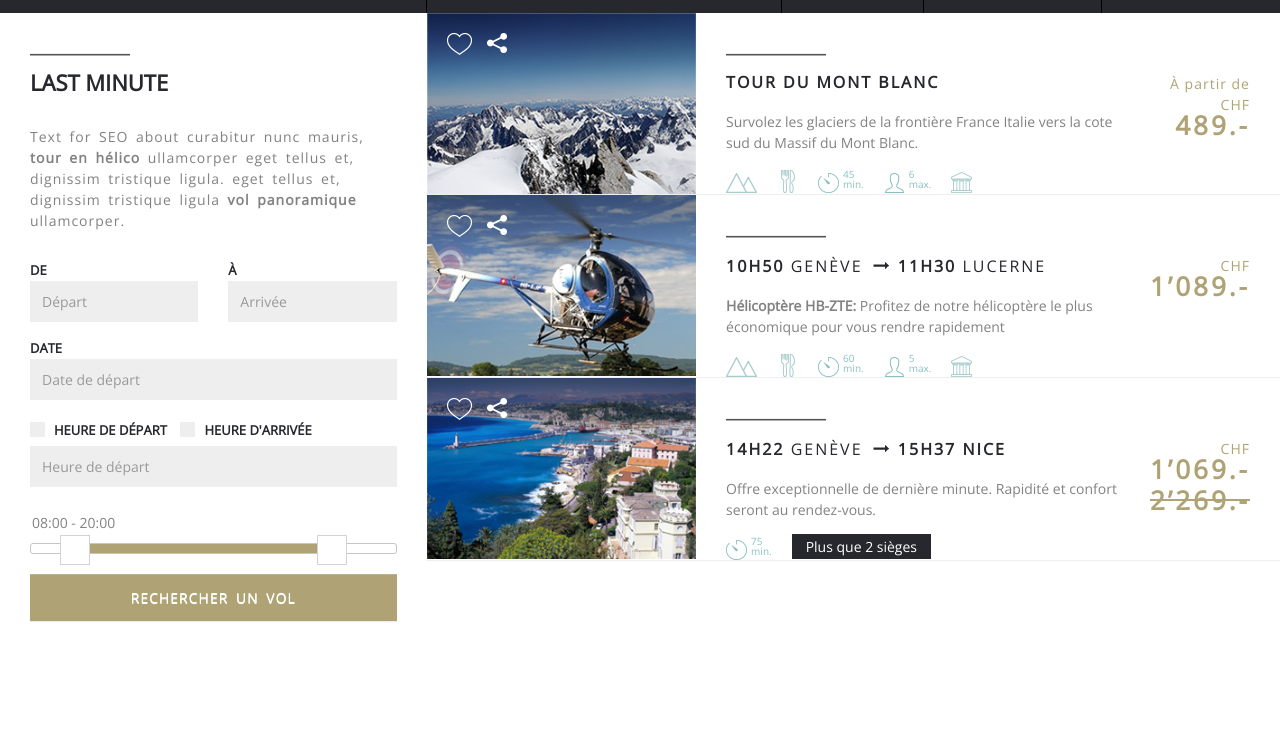
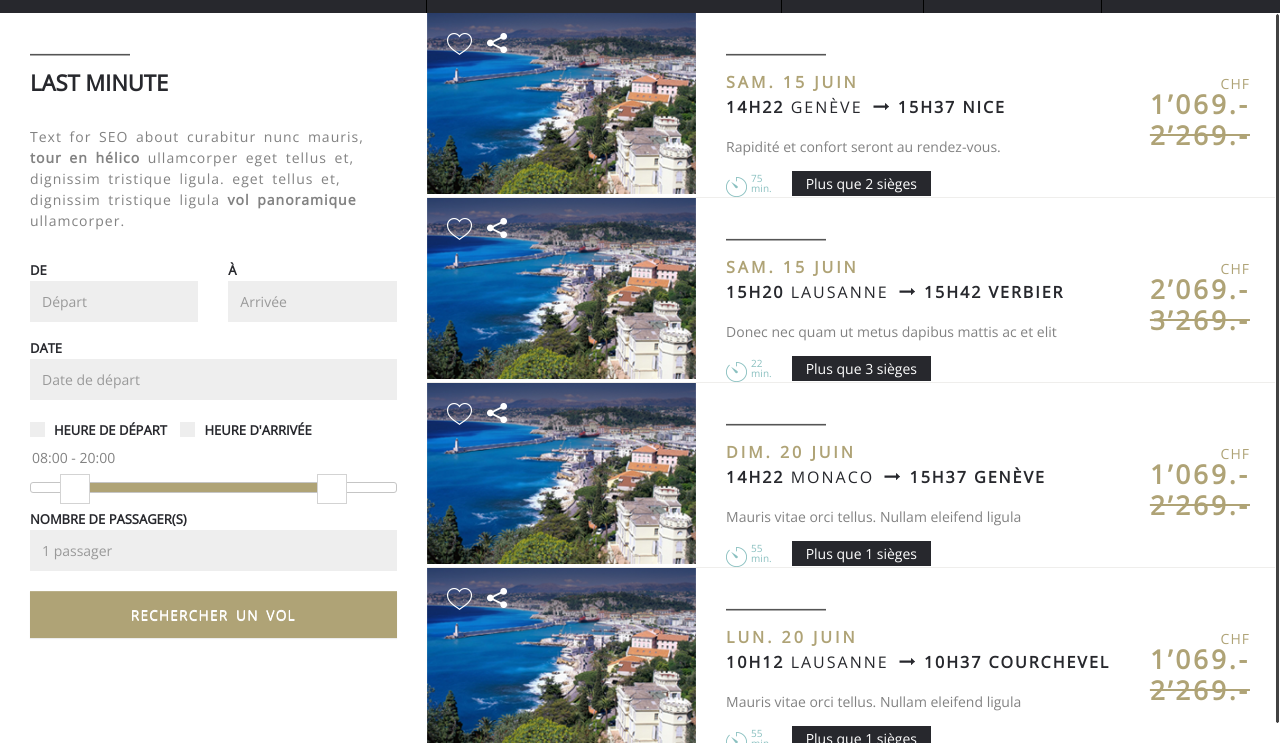
Before and after one commit to sonvq-qsoftvn/2015_freelance5, a plain HTML site: page lastminute.html in a window 1280 px wide. Shown: the part 57-800 px from the top of the page. Drawn offline with nearby package versions, Linux system fonts and the light colour scheme.

Commit message:
commit private and scrollable

```diff
--- a/css/Site.css
+++ b/css/Site.css
@@ -107,7 +107,7 @@ form .checkbox-inline { padding-left: 0px; font-weight: bold; margin-bottom: 5px
 form .checkbox-inline+.checkbox-inline { margin-top: 5px; }
 form input[type='checkbox'] { opacity: 0; float: left; width: 15px; }
 form a { color: #afa376; }
-form input#time-range { background: #fff; color: #828282; }
+form input#time-range { background: #fff; color: #828282; height: 22px; margin-bottom: 14px; }
 input[type='checkbox'] + span.lbl-checkbox { margin: 0; clear: none; padding: 5px 0 4px 24px; cursor: pointer; background: url('../images/website/uncheck-checkbox.png') left center no-repeat; }
 input[type='checkbox']:checked + span.lbl-checkbox { background-image: url('../images/website/checked-checkbox.png'); }
 
@@ -149,12 +149,13 @@ p.description-box { font-size: 14px; color: #828282; padding: 27px 0 15px 0; let
 .form-filter { padding-top: 3px; }
 .item-list { padding: 0; }
 .single-item { border-bottom: 1px solid #efeeec; }
-.title-item  { font-size: 16px; color: #27282d; line-height: 13px; text-transform: uppercase; font-weight: normal; letter-spacing: 2px; }
+.title-item  { font-size: 16px; color: #27282d; line-height: 13px; text-transform: uppercase; font-weight: normal; letter-spacing: 2px; margin-top: 0px; }
 .description-item { color:#828282; padding-top: 12px; }
 .info-right-block { margin-top: 60px; font-size: 14px; color: #afa376; margin-bottom: 0; letter-spacing: 1px; }
 .number-right-clock { color: #afa376; font-weight: bold; font-size: 26px; letter-spacing: 3px; }
 .seat-info { background: #27282d; color: #fff; padding: 3px 14px 3px 14px; }
 .selectivity-input{width: 100% !important;}
+.date-item { color: #afa376; font-weight: bold; font-size: 16px; text-transform: uppercase; letter-spacing: 3px; margin-top: 0px; line-height: 13px; }
 
 #single-select-box { visibility: hidden; }
 
--- a/index.html
+++ b/index.html
@@ -84,7 +84,7 @@
                     </div>
                 </div>
                 <div class="row full-height">
-                    <div class="col-md-4">
+                    <div class="col-md-4 container-scrollable">
                         <!-- tabs -->
                         <div class="tabbable row">
                             <ul class="nav nav-tabs">
@@ -182,6 +182,7 @@
         <script type="text/javascript" src="https://ajax.googleapis.com/ajax/libs/jquery/1.9.1/jquery.min.js"></script>
         <script type="text/javascript" src="/css/bootstrap3/js/bootstrap.min.js"></script>
         <script type="text/javascript" src="/js/jquery.carouFredSel-6.2.1-packed.js"></script>
+        <script type="text/javascript" src="/js/jquery.nicescroll.min.js"></script>
         <script type="text/javascript" src="/js/script_home.js"></script>
     </body>
 </html>
--- a/js/script_home.js
+++ b/js/script_home.js
@@ -1,4 +1,3 @@
-jQuery(function ($) {
 $(function () {
     $('.carousel').carouFredSel({
         width: $(".slider-container").width(),
@@ -26,5 +25,9 @@ jQuery(function ($) {
         $('.carousel div').css(newCss);
     }).resize();
 
+    setTimeout(function () {
+        $(".container-scrollable").niceScroll({
+            autohidemode: false
         });
+    }, 500);
 });
--- a/js/script_lastminute.js
+++ b/js/script_lastminute.js
@@ -1,4 +1,3 @@
-jQuery(function ($) {
 $(function () {
     $("#slider-range").slider({
         range: true,
@@ -8,10 +7,10 @@ jQuery(function ($) {
         slide: function (event, ui) {
             var tmpstart = ui.values[ 0 ];
             var tmpend = ui.values[ 1 ];
-                if(tmpstart < 10) {
+            if (tmpstart < 10) {
                 tmpstart = "0" + tmpstart;
             }
-                if(tmpend < 10) {
+            if (tmpend < 10) {
                 tmpend = "0" + tmpend;
             }
             $("#time-range").val(tmpstart + ":00" + " - " + tmpend + ":00");
@@ -19,13 +18,19 @@ jQuery(function ($) {
     });
     var tmpFirstStart = $("#slider-range").slider("values", 0);
     var tmpFirstEnd = $("#slider-range").slider("values", 1);
-        if(tmpFirstStart < 10) {
+    if (tmpFirstStart < 10) {
         tmpFirstStart = "0" + tmpFirstStart;
     }
-        if(tmpFirstEnd < 10) {
+    if (tmpFirstEnd < 10) {
         tmpFirstEnd = "0" + tmpFirstEnd;
     }
     $("#time-range").val(tmpFirstStart + ":00" +
-                " - " + tmpFirstEnd  + ":00");
+            " - " + tmpFirstEnd + ":00");
+
+    setTimeout(function () {
+        $(".container-scrollable").niceScroll({
+            autohidemode: false
         });
+    }, 500);
+
 });
--- a/lastminute.html
+++ b/lastminute.html
@@ -85,7 +85,7 @@
                     </div>
                 </div>
                 <div class="row full-height">
-                    <div class="col-md-4">
+                    <div class="col-md-4 container-scrollable">
                         <!-- tabs -->
                         <div class="tabbable row">
                             <div class="padding-30">
@@ -116,11 +116,12 @@
                                             <label class="checkbox-inline">
                                                 <input type="checkbox" id="arrival-time" value="option1"><span class='lbl-checkbox'></span> heure d'arrivée
                                             </label>
-                                            <input placeholder="Heure de départ" type="text" class="form-control" name="passenger" id="passenger">
+                                            <input type="text" id="time-range" readonly>
+                                            <div id="slider-range"></div>
                                         </div>
                                         <div class="form-group">
-                                            <input type="text" id="time-range" readonly>
-                                            <div id="slider-range"></div>
+                                            <label for="passenger">nombre de passager(s)</label>
+                                            <input placeholder="1 passager" type="text" class="form-control" name="passenger" id="passenger">
                                         </div>
                                         <button type="submit" class="btn btn-default">rechercher un vol</button>
                                     </form>
@@ -128,12 +129,12 @@
                         </div>
                         <!-- /tabs -->
                     </div>
-                    <div class="col-md-8">
+                    <div class="col-md-8 container-scrollable">
                         <div id="wrap-filter-list">
                             <ul class="item-list">
                                 <li class="single-item row">
                                     <div class="wrap-img-item col-md-4 no-padding-left">
-                                        <img src="images/website/img-filter-list-1.png" title="TOUR DU MONT BLANC" />
+                                        <img src="images/website/img-filter-list-3.png" title="14h22 genève -> 15h37 nice" />
                                         <a href=""><i class="icon-share"></i></a>
                                         <a href=""><i class="icon-favorite"></i> </a>
                                     </div>
@@ -141,64 +142,24 @@
                                         <div class="row">
                                             <div class="col-md-9">
                                                 <hr class="horizontal-separator hidden-xs">
-                                                <h3 class="title-item"><b>tour du mont blanc</b></h3>
-                                                <p class="description-item">Survolez les glaciers de la frontière France Italie vers la cote sud du Massif du Mont Blanc.</p>
+                                                <h2 class="date-item">sam. 15 juin</h2>
+                                                <h3 class="title-item"><b>14h22</b> genève <b><i class="icon-right-arrow-text"></i> 15h37 nice</b></h3>
+                                                <p class="description-item">Rapidité et confort seront au rendez-vous.</p>
                                                 <div class="wrap-item-info">
                                                     <ul class="item-info-list">
-                                                        <li class="pull-left"><i class="icon-item icon-mountain">&nbsp;</i></li>
-                                                        <li class="pull-left"><i class="icon-item icon-res">&nbsp;</i></li>
                                                         <li class="pull-left">
                                                             <i class="icon-item icon-duration">&nbsp;</i>
-                                                            <p class="details-info margin-top-3">45</p>
+                                                            <p class="details-info margin-top-3">75</p>
                                                             <p class="details-info">min.</p>
                                                         </li>
-                                                        <li class="pull-left"><i class="icon-item icon-person">&nbsp;</i>
-                                                            <p class="details-info margin-top-3">6</p>
-                                                            <p class="details-info">max.</p>
-                                                        </li>
-                                                        <li class="pull-left"><i class="icon-item icon-cities">&nbsp;</i></li>
-                                                    </ul>
-                                                </div>
-                                            </div>
-                                            <div class="wrap-item-right-block text-right col-md-3">
-                                                <p class="info-right-block">À partir de CHF</p>
-                                                <p class="number-right-clock">489.-</p>
-                                            </div>
-                                        </div>
-                                    </div>
-                                </li>
-                                <li class="single-item row">
-                                    <div class="wrap-img-item col-md-4 no-padding-left">
-                                        <img src="images/website/img-filter-list-2.png" title="10h50 GENève -> 11h03 lucerne" />
-                                        <a href=""><i class="icon-share"></i></a>
-                                        <a href=""><i class="icon-favorite"></i> </a>
-                                    </div>
-                                    <div class="wrap-content-item col-md-8">
-                                        <div class="row">
-                                            <div class="col-md-9">
-                                                <hr class="horizontal-separator hidden-xs">
-                                                <h3 class="title-item"><b>10h50</b> genève <b><i class="icon-right-arrow-text"></i> 11h30</b> lucerne</h3>
-                                                <p class="description-item"><b>Hélicoptère HB-ZTE:</b> Profitez de notre hélicoptère le plus économique pour vous rendre rapidement</p>
-                                                <div class="wrap-item-info">
-                                                    <ul class="item-info-list">
-                                                        <li class="pull-left"><i class="icon-item icon-mountain">&nbsp;</i></li>
-                                                        <li class="pull-left"><i class="icon-item icon-res">&nbsp;</i></li>
-                                                        <li class="pull-left">
-                                                            <i class="icon-item icon-duration">&nbsp;</i>
-                                                            <p class="details-info margin-top-3">60</p>
-                                                            <p class="details-info">min.</p>
-                                                        </li>
-                                                        <li class="pull-left"><i class="icon-item icon-person">&nbsp;</i>
-                                                            <p class="details-info margin-top-3">5</p>
-                                                            <p class="details-info">max.</p>
-                                                        </li>
-                                                        <li class="pull-left"><i class="icon-item icon-cities">&nbsp;</i></li>
+                                                        <li class="pull-left"><span class="seat-info">Plus que 2 sièges</span></li>
                                                     </ul>
                                                 </div>
                                             </div>
                                             <div class="wrap-item-right-block text-right col-md-3">
                                                 <p class="info-right-block">CHF</p>
-                                                <p class="number-right-clock">1’089.-</p>
+                                                <p class="number-right-clock">1’069.-</p>
+                                                <p class="number-right-clock line-through-text">2’269.-</p>
                                             </div>
                                         </div>
                                     </div>
@@ -213,16 +174,81 @@
                                         <div class="row">
                                             <div class="col-md-9">
                                                 <hr class="horizontal-separator hidden-xs">
-                                                <h3 class="title-item"><b>14h22</b> genève <b><i class="icon-right-arrow-text"></i> 15h37 nice</b></h3>
-                                                <p class="description-item">Offre exceptionnelle de dernière minute. Rapidité et confort seront au rendez-vous.</p>
+                                                <h2 class="date-item">sam. 15 juin</h2>
+                                                <h3 class="title-item"><b>15h20</b> lausanne <b><i class="icon-right-arrow-text"></i> 15h42 verbier</b></h3>
+                                                <p class="description-item">Donec nec quam ut metus dapibus mattis ac et elit</p>
                                                 <div class="wrap-item-info">
                                                     <ul class="item-info-list">
                                                         <li class="pull-left">
                                                             <i class="icon-item icon-duration">&nbsp;</i>
-                                                            <p class="details-info margin-top-3">75</p>
+                                                            <p class="details-info margin-top-3">22</p>
                                                             <p class="details-info">min.</p>
                                                         </li>
-                                                        <li class="pull-left"><span class="seat-info">Plus que 2 sièges</span></li>
+                                                        <li class="pull-left"><span class="seat-info">Plus que 3 sièges</span></li>
+                                                    </ul>
+                                                </div>
+                                            </div>
+                                            <div class="wrap-item-right-block text-right col-md-3">
+                                                <p class="info-right-block">CHF</p>
+                                                <p class="number-right-clock">2’069.-</p>
+                                                <p class="number-right-clock line-through-text">3’269.-</p>
+                                            </div>
+                                        </div>
+                                    </div>
+                                </li>
+                                <li class="single-item row">
+                                    <div class="wrap-img-item col-md-4 no-padding-left">
+                                        <img src="images/website/img-filter-list-3.png" title="14h22 genève -> 15h37 nice" />
+                                        <a href=""><i class="icon-share"></i></a>
+                                        <a href=""><i class="icon-favorite"></i> </a>
+                                    </div>
+                                    <div class="wrap-content-item col-md-8">
+                                        <div class="row">
+                                            <div class="col-md-9">
+                                                <hr class="horizontal-separator hidden-xs">
+                                                <h2 class="date-item">dim. 20 juin</h2>
+                                                <h3 class="title-item"><b>14h22</b> monaco <b><i class="icon-right-arrow-text"></i> 15h37 genève</b></h3>
+                                                <p class="description-item">Mauris vitae orci tellus. Nullam eleifend ligula</p>
+                                                <div class="wrap-item-info">
+                                                    <ul class="item-info-list">
+                                                        <li class="pull-left">
+                                                            <i class="icon-item icon-duration">&nbsp;</i>
+                                                            <p class="details-info margin-top-3">55</p>
+                                                            <p class="details-info">min.</p>
+                                                        </li>
+                                                        <li class="pull-left"><span class="seat-info">Plus que 1 sièges</span></li>
+                                                    </ul>
+                                                </div>
+                                            </div>
+                                            <div class="wrap-item-right-block text-right col-md-3">
+                                                <p class="info-right-block">CHF</p>
+                                                <p class="number-right-clock">1’069.-</p>
+                                                <p class="number-right-clock line-through-text">2’269.-</p>
+                                            </div>
+                                        </div>
+                                    </div>
+                                </li>
+                                <li class="single-item row">
+                                    <div class="wrap-img-item col-md-4 no-padding-left">
+                                        <img src="images/website/img-filter-list-3.png" title="14h22 genève -> 15h37 nice" />
+                                        <a href=""><i class="icon-share"></i></a>
+                                        <a href=""><i class="icon-favorite"></i> </a>
+                                    </div>
+                                    <div class="wrap-content-item col-md-8">
+                                        <div class="row">
+                                            <div class="col-md-9">
+                                                <hr class="horizontal-separator hidden-xs">
+                                                <h2 class="date-item">lun. 20 juin</h2>
+                                                <h3 class="title-item"><b>10h12</b> lausanne <b><i class="icon-right-arrow-text"></i> 10h37 courchevel</b></h3>
+                                                <p class="description-item">Mauris vitae orci tellus. Nullam eleifend ligula</p>
+                                                <div class="wrap-item-info">
+                                                    <ul class="item-info-list">
+                                                        <li class="pull-left">
+                                                            <i class="icon-item icon-duration">&nbsp;</i>
+                                                            <p class="details-info margin-top-3">55</p>
+                                                            <p class="details-info">min.</p>
+                                                        </li>
+                                                        <li class="pull-left"><span class="seat-info">Plus que 1 sièges</span></li>
                                                     </ul>
                                                 </div>
                                             </div>
@@ -243,6 +269,7 @@
         <script type="text/javascript" src="https://ajax.googleapis.com/ajax/libs/jquery/1.9.1/jquery.min.js"></script>
         <script type="text/javascript" src="https://ajax.googleapis.com/ajax/libs/jqueryui/1.10.3/jquery-ui.min.js">
         <script type="text/javascript" src="/css/bootstrap3/js/bootstrap.min.js"></script>
+        <script type="text/javascript" src="/js/jquery.nicescroll.min.js"></script>
         <script type="text/javascript" src="/js/script_lastminute.js"></script>
     </body>
 </html>
```
Also changed, not shown: filter-list.html (+1 -1 lines), private.html (+1 -1 lines). Lines whose indentation alone changed are shown as unchanged.
